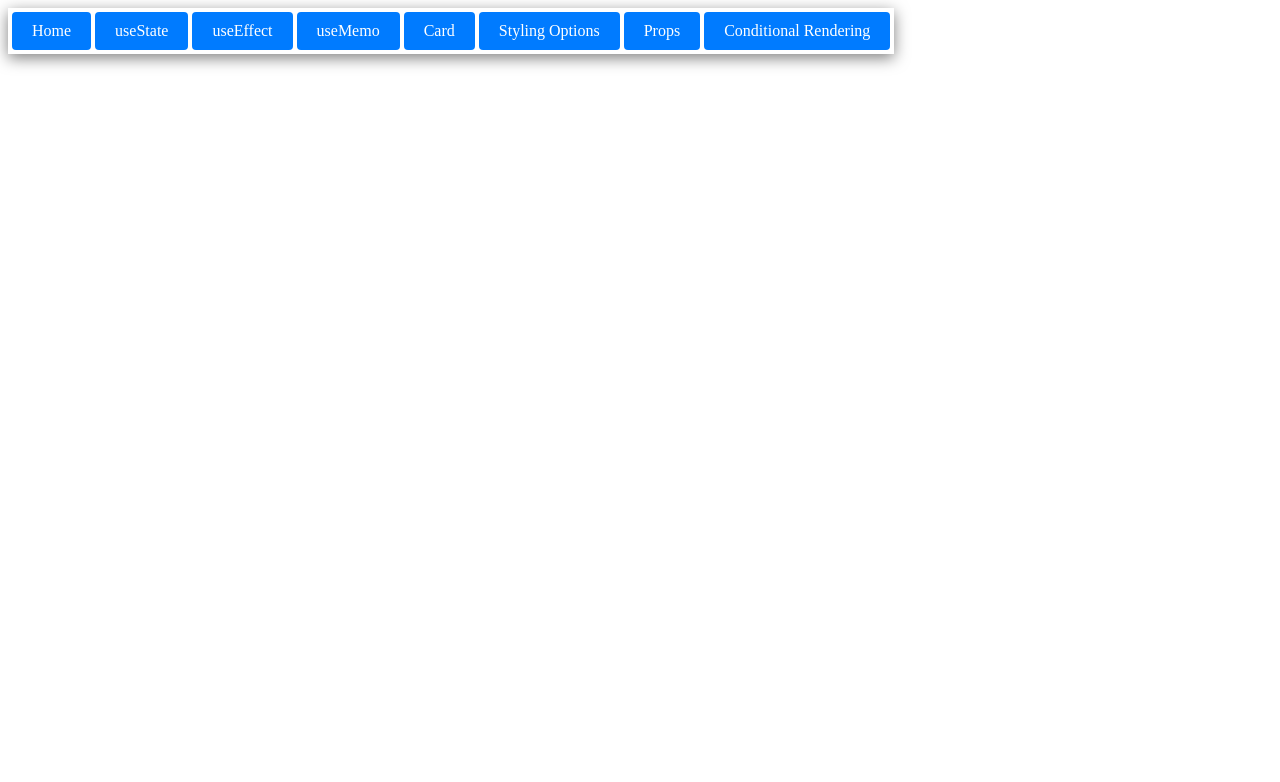
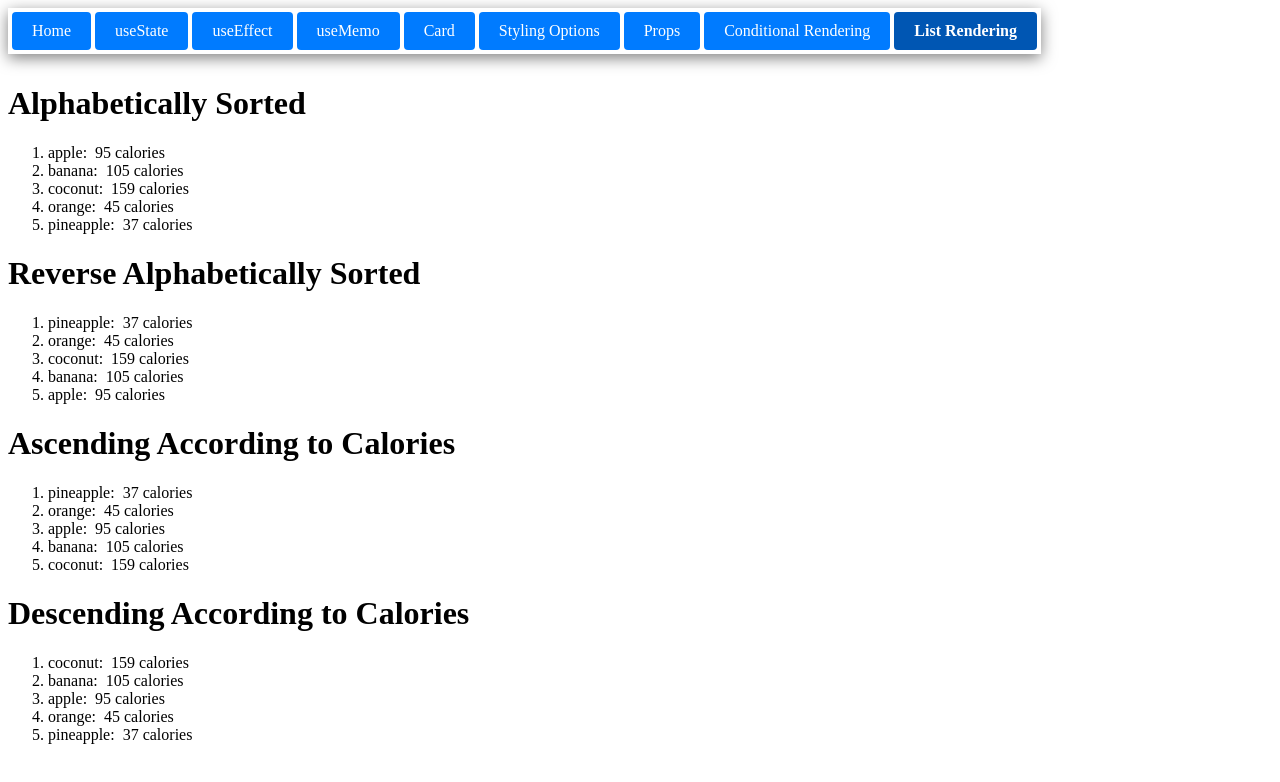
Before and after one commit to Ryan-Millard/React-Tutorial, a React (Vite) app: page /list in a window 1280 px wide. Shown: the top 782 px of the page. Built offline with nearby package versions, Linux system fonts and the light colour scheme.

Commit message:
logout commit

```diff
--- a/src/App.tsx
+++ b/src/App.tsx
@@ -15,6 +15,7 @@ import Navbar from './Components/Navbar.tsx';
 const Card = lazy(() => import('./Components/card.tsx'));
 const PropsExample = lazy(() => import('./Components/props.tsx'));
 const ConditionalRenderingExample = lazy(() => import('./Components/conditionalRendering.tsx'));
+const List = lazy(() => import('./Components/listRendering.tsx'));
 
 const Button = lazy(() => import('./StylingOptions/StylingOptions.tsx'));
 
@@ -77,6 +78,12 @@ function App() {
 							<ConditionalRenderingExample />
 						</Suspense>
 					}/>
+
+					<Route exact path="/list" element={
+						<Suspense fallback={<div>Loading List...</div>}>
+							<List />
+						</Suspense>
+					}/>
 				</Routes>
 			</Router>
 		</>
--- a/src/Components/Navbar.tsx
+++ b/src/Components/Navbar.tsx
@@ -27,6 +27,8 @@ const Navbar: FC = () => {
 					<CustomNavLink to="/props">Props</CustomNavLink>
 
 					<CustomNavLink to="/conditional-rendering">Conditional Rendering</CustomNavLink>
+
+					<CustomNavLink to="/list">List Rendering</CustomNavLink>
 				</nav>
 			</div>
 		</div>
--- a/src/Components/listRendering.tsx
+++ b/src/Components/listRendering.tsx
@@ -1,11 +1,62 @@
 import { FC } from 'react';
 
-function List():FC<{}> {
-	const fruits = ['apple', 'orange', 'banana', 'coconut', 'pineapple'];	// could be taken as a prop
+class Fruit {
+	name: string;
+	calories: number;
+	id: number;
 
-	const listItems = fruits.map((fruit):JSX.Element => <li>{fruit}</li>);
+	constructor(name, calories, id) {
+		this.name = name;
+		this.calories = calories;
+		this.id = id;
+	}
+}
 
-	return ( <ol>{listItems}</ol> );
+const List: FC = () => {
+	const fruits: Fruit[] = [
+		{ name: 'apple', calories: 95, id: 1 },
+		{ name: 'orange', calories: 45, id: 2 },
+		{ name: 'banana', calories: 105, id: 3 },
+		{ name: 'coconut', calories: 159, id: 4 },
+		{ name: 'pineapple', calories: 37, id: 5 }
+	];
+
+	fruits.sort((a, b) => a.name.localeCompare(b.name));
+	const alphabeticalList = mapToHtmlList(fruits);
+
+	fruits.sort((a, b) => b.name.localeCompare(a.name));
+	const revAlphabeticalList = mapToHtmlList(fruits);
+
+	fruits.sort((a, b) => a.calories - b.calories);
+	const ascendingList = mapToHtmlList(fruits);
+
+	fruits.sort((a, b) => b.calories - a.calories);
+	const descendingList = mapToHtmlList(fruits);
+
+	return (
+		<>
+			<span>
+			<h1>Alphabetically Sorted</h1>
+				<ol>{alphabeticalList}</ol>
+			</span>
+			<span>
+				<h1>Reverse Alphabetically Sorted</h1>
+				<ol>{revAlphabeticalList}</ol>
+			</span>
+			<h1>Ascending According to Calories</h1>
+			<ol>{ascendingList}</ol>
+			<h1>Descending According to Calories</h1>
+			<ol>{descendingList}</ol>
+		</>
+	);
+}
+
+function mapToHtmlList(fruits: Fruit[]):JSX.Element {
+	return (
+		fruits.map(({ id, name, calories }):JSX.Element => (
+			 <li key={id}>{name}: &nbsp;{calories} calories</li>
+		))
+	);
 }
 
 export default List;
```
